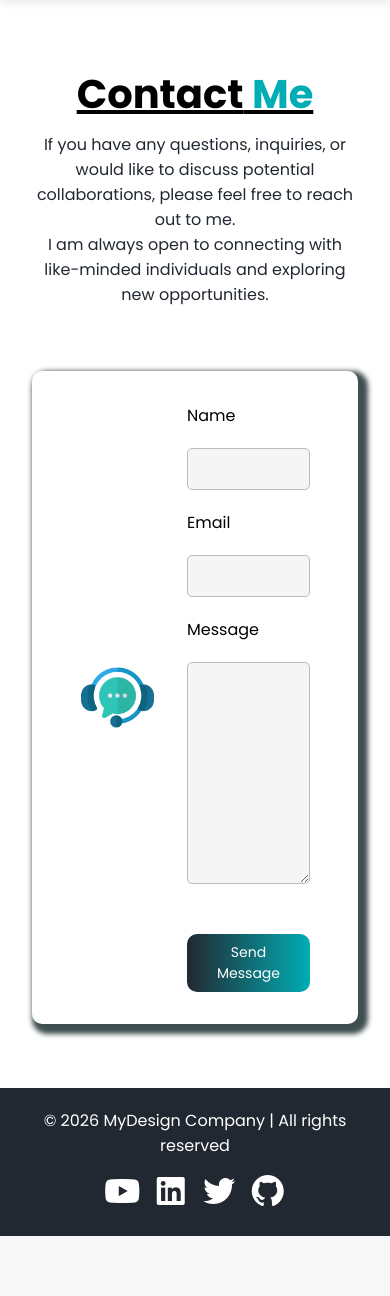
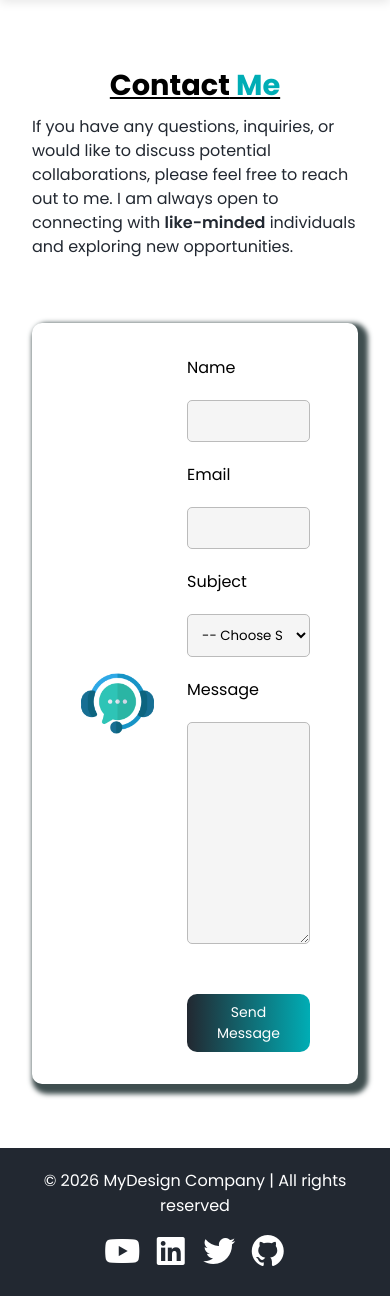
Before and after one commit to Mohd-Idris/Module-2-Project-Python, a Flask app: page /contact in a window 390 px wide. Shown: the part 127-1423 px from the top of the page. Before the commit the page ends 1363 px from the top, so only its background shows below. Run offline with Flask 3, Linux system fonts and the light colour scheme; some libraries are stand-ins or nearby versions.

Commit message:
Added Contact page responsiveness

```diff
--- a/app.py
+++ b/app.py
@@ -135,18 +135,21 @@ def contact():
         name = request.form.get('name', '').strip()
         email = request.form.get('email', '').strip()
         message = request.form.get('message', '').strip()
+        subject = request.form.get('subject', '').strip()
 
         error_messages = []
         if not name:
             error_messages.append("Name is required.")
         if not email:
             error_messages.append("Email is required.")
+        if not subject:
+            error_messages.append("Subject is required.")
         if not message:
             error_messages.append("Message is required.")
 
         if error_messages:
             return render_template(
-                "contact.html", title="Contact Us Page", errors=error_messages, name=name, email=email, message=message
+                "contact.html", title="Contact Us Page", errors=error_messages, name=name, email=email, message=message, subject=subject
                 )
 
 
@@ -154,7 +157,7 @@ def contact():
         return redirect('/contact')
 
     return render_template(
-        'contact.html', title='Contact Us Page', error_messages =[], name="", email="", message=""
+        'contact.html', title='Contact Us Page', error_messages =[], name="", email="", message="", subject=""
     )
 
 if __name__ == '__main__':
--- a/static/css/style.css
+++ b/static/css/style.css
@@ -445,6 +445,21 @@ html {
   text-align: center;
   margin: 0 auto 40px;
   color: #222831;
+
+
+    text-align: left;
+    letter-spacing: normal;
+    word-spacing: normal;
+    line-height: 1.5;
+
+}
+
+form{
+  /* width: 300px; */
+}
+
+.bold {
+  font-weight: 600;
 }
 .contact .contact-content {
   margin-top: 4rem;
@@ -454,9 +469,11 @@ html {
   padding: 2rem 3rem;
   border-radius: 10px;
   box-shadow: 5px 5px 5px 5px #3f4e4f;
+  /* width: 100%; */
 }
 
 .contact .contact-content input,
+select,
 textarea {
   display: block;
   width: 100%;
@@ -466,6 +483,17 @@ textarea {
   border: 1px solid #bbb;
   border-radius: 5px;
   outline: none;
+}
+
+input:focus {
+  background-color: #e01c1c;
+}
+
+select {
+  text-align: center;
+}
+.form-element:focus {
+  background-color: #e01c1c;
 }
 
 .contact .contact-content .btn-contactMe {
@@ -532,12 +560,16 @@ textarea {
 
 .contact-error {
   background-color: rgb(206, 200, 200);
+  width: fit-content;
   color: red;
-  padding: 30px 20px;
+  padding: 20px;
   border-radius: 5px;
   text-align: center;
   margin-bottom: 20px;
-  list-style-type: circle;
+}
+
+.contact-error li {
+  list-style-type: disc;
 }
 
 .error {
@@ -776,4 +808,17 @@ footer * {
     letter-spacing: normal;
     word-spacing: normal;
   }
+
+  /* Contact Me Page */
+
+  .contact h1 {
+    font-size: 1.8rem;
+  }
+  .contact-me-text {
+    font-size: 1rem;
+
+  .contact .contact-content {
+    margin-top: 2rem;
+    /* font-size:; */
+  }
 }
--- a/templates/contact.html
+++ b/templates/contact.html
@@ -16,9 +16,9 @@
       </h1>
       <p class="contact-me-text">
         If you have any questions, inquiries, or would like to discuss potential
-        collaborations, please feel free to reach out to me. <br />I am always
-        open to connecting with like-minded individuals and exploring new
-        opportunities.
+        collaborations, please feel free to reach out to me. I am always open to
+        connecting with <span class="bold">like-minded</span> individuals and
+        exploring new opportunities.
       </p>
     </div>
 
@@ -41,8 +41,27 @@
         </label>
 
         <label
+          >Subject
+          <select name="subject" id="subject" class="form-element">
+            <option value="">-- Choose Subject --</option>
+            <option>Genaral inquiry</option>
+            <option>Job Opportunity</option>
+            <option>Meeting with Employer</option>
+            <option>Meeting with Client</option>
+            <option>Meeting with Client</option>
+            <option>Mend Feeback</option>
+          </select>
+        </label>
+
+        <label
           >Message
-          <textarea name="message" id="message" cols="30" rows="10">
+          <textarea
+            name="message"
+            id="message"
+            cols="30"
+            rows="10"
+            class="form-element"
+          >
 {{ message }}</textarea
           >
           {% if errors %}
```
